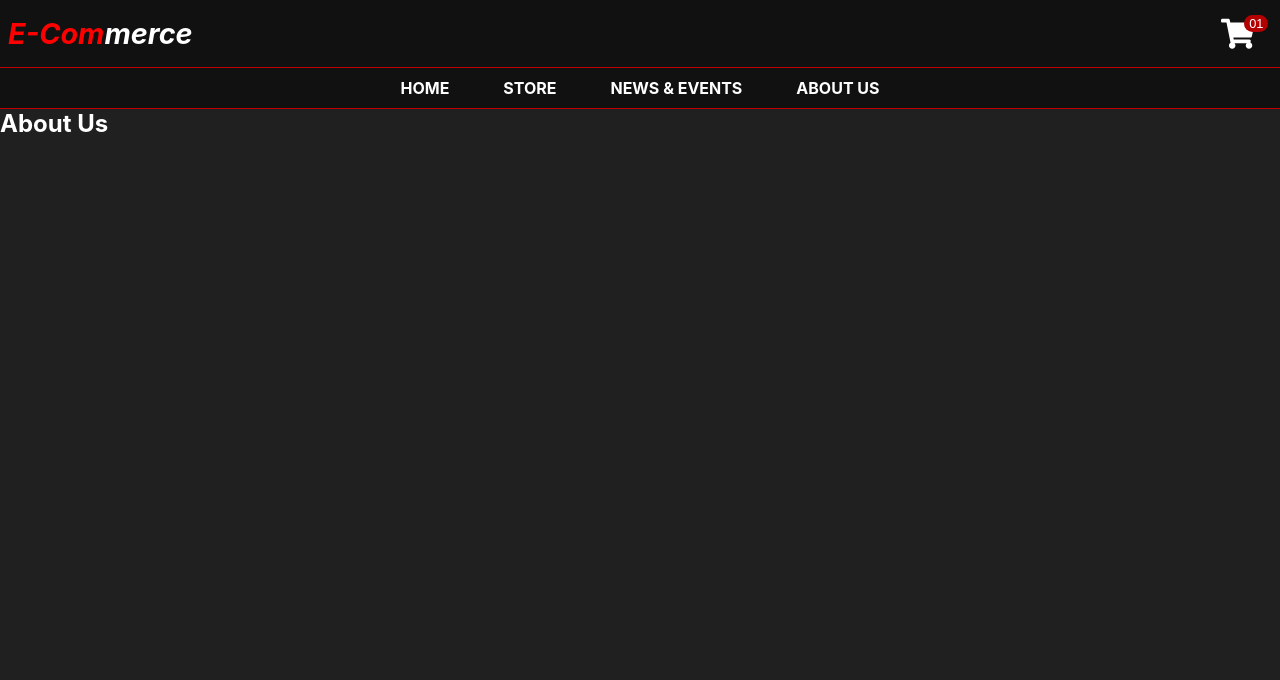
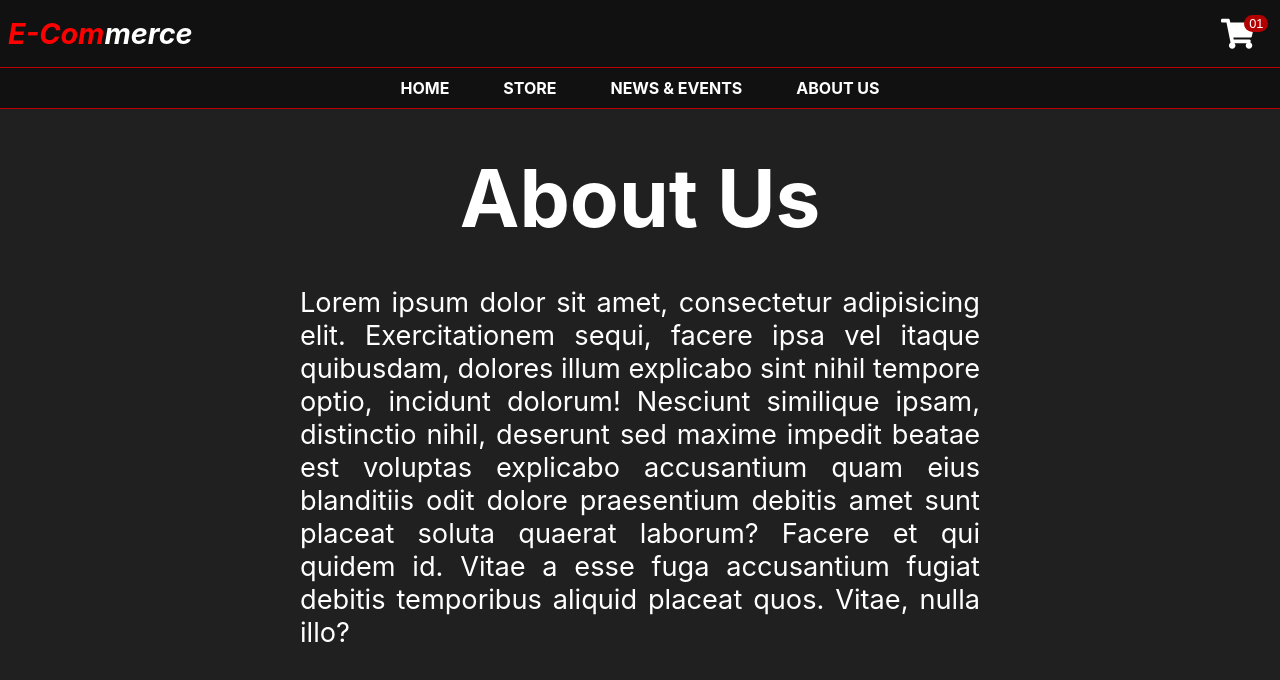
Before and after one commit to Kyle-Panuringan/e-commerce, a React (Create React App) app: page /about in a window 1280 px wide. Shown: the top 680 px of the page. Built offline with nearby package versions, Linux system fonts and the light colour scheme; no server answers.

Commit message:
Add reset button

```diff
--- a/src/App.js
+++ b/src/App.js
@@ -9,12 +9,13 @@ import { BrowserRouter as Router, Routes, Route } from "react-router-dom";
 
 function App() {
 	const [products, setProducts] = useState([]);
+	const [unsortProducts, setUnsortProducts] = useState([]);
+	const [search, setSearch] = useState("");
+	const [loading, setLoading] = useState(true);
 	const [ascend, setAscend] = useState({
 		sortAscend: false,
 		sortActive: false,
 	});
-	const [search, setSearch] = useState("");
-	const [loading, setLoading] = useState(true);
 
 	function sortProducts() {
 		let sortItems = [...products];
@@ -30,7 +31,9 @@ function App() {
 		const response = await fetch("https://fakestoreapi.com/products");
 		const data = await response.json();
 		setProducts(data);
+		setUnsortProducts(data);
 		setLoading(false);
+		console.log("Fetch Run");
 	};
 
 	useEffect(() => {
@@ -60,6 +63,9 @@ function App() {
 							ascend={ascend}
 							search={search}
 							setSearch={setSearch}
+							setProducts={setProducts}
+							unsortProducts={unsortProducts}
+							setAscend={setAscend}
 						/>
 					}
 				></Route>
--- a/src/components/About.js
+++ b/src/components/About.js
@@ -4,6 +4,17 @@ const About = () => {
 	return (
 		<div className="about-base">
 			<h2>About Us</h2>
+			<p>
+				Lorem ipsum dolor sit amet, consectetur adipisicing elit.
+				Exercitationem sequi, facere ipsa vel itaque quibusdam, dolores
+				illum explicabo sint nihil tempore optio, incidunt dolorum!
+				Nesciunt similique ipsam, distinctio nihil, deserunt sed maxime
+				impedit beatae est voluptas explicabo accusantium quam eius
+				blanditiis odit dolore praesentium debitis amet sunt placeat
+				soluta quaerat laborum? Facere et qui quidem id. Vitae a esse
+				fuga accusantium fugiat debitis temporibus aliquid placeat quos.
+				Vitae, nulla illo?
+			</p>
 		</div>
 	);
 };
--- a/src/components/Store.js
+++ b/src/components/Store.js
@@ -35,12 +35,21 @@ const Store = ({
 	ascend,
 	search,
 	setSearch,
+	setAscend,
+	setProducts,
+	unsortProducts,
 }) => {
 	const [showSidebar, setShowSidebar] = useState(false);
 	const [categoryFitler, setCategoryFilter] = useState("");
 	const [filterStar, setFilterStar] = useState("");
 
 	const sortArrow = ascend.sortAscend ? "▴" : "▾";
+
+	function resetSortProducts() {
+		setAscend({ sortAscend: false, sortActive: false });
+		setProducts(unsortProducts);
+		setFilterStar("0");
+	}
 
 	// Seperate the some filter method to able to know if the array is length is greater than 0
 	const filterProducts = products.filter((product) => {
@@ -91,7 +100,8 @@ const Store = ({
 					<select
 						name="rating"
 						id="rating"
-						onClick={(e) => setFilterStar(e.target.value)}
+						value={filterStar}
+						onChange={(e) => setFilterStar(e.target.value)}
 					>
 						<option value="0">All</option>
 						<option value="1">1 Star</option>
@@ -100,7 +110,7 @@ const Store = ({
 						<option value="4">4 Star</option>
 						<option value="5">5 Star</option>
 					</select>
-					<button>Reset</button>
+					<button onClick={resetSortProducts}>Reset</button>
 				</div>
 
 				<div className="store-buttons">
--- a/src/index.css
+++ b/src/index.css
@@ -304,6 +304,12 @@ code {
 	background: none;
 	text-transform: uppercase;
 	padding: 8px 20px;
+	cursor: pointer;
+}
+.sort-buttons button:hover {
+	color: var(--color-primary-4);
+	background: var(--color-primary-2);
+	border-color: var(--color-primary-4);
 }
 .sort-buttons select {
 	text-align: center;
@@ -316,8 +322,16 @@ code {
 	text-transform: uppercase;
 	padding: 7px 15px;
 	margin: 7px auto;
+	cursor: pointer;
 }
-
+.sort-buttons select option {
+	color: #fff;
+}
+.sort-buttons select:hover {
+	color: var(--color-primary-4);
+	background: var(--color-primary-2);
+	border-color: var(--color-primary-4);
+}
 .sort-buttons option {
 	color: var(--color-primary-1);
 	border: 2px solid var(--color-primary-1);
@@ -392,6 +406,16 @@ code {
 }
 .store-buttons h2 {
 	padding: 9px;
+}
+.about-base h2 {
+	font-size: 5rem;
+	text-align: center;
+	margin: 40px auto;
+}
+.about-base p {
+	font-size: 1.7rem;
+	text-align: justify;
+	margin: 10px 300px;
 }
 @media screen and (max-width: 1280px) {
 	.sort-buttons {
```
